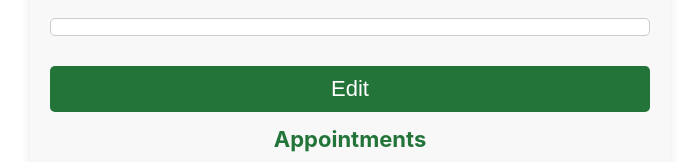
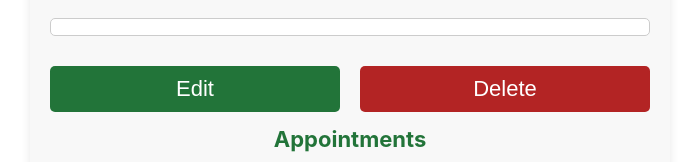
Before and after one commit to razan-zb/RazanSalonWeb, a React (Create React App) app: page /one-client in a window 1280 px wide. Shown: the part 423-585 px from the top of the page, without its empty margins (290-989 px from the left). Built offline with nearby package versions, Linux system fonts and the light colour scheme; no server answers.

Commit message:
update visitor appointment

```diff
--- a/src/assest/helpers/api.js
+++ b/src/assest/helpers/api.js
@@ -130,7 +130,7 @@ export const featchsaveClient = async (clientData) => {
 
 // Create appointment
 export const featchCreateAppointment = async (appointment) => {
-
+console.log(appointment);
   try {
     const response = await fetch(`${BASE_URL}/appointments/create`, {
       method: 'POST',
--- a/src/pages/behindMainAdminPage/BookingForOne.js
+++ b/src/pages/behindMainAdminPage/BookingForOne.js
@@ -52,6 +52,7 @@ const BookingForOne = () => {
                     setBookingDetails(prev => ({
                         ...prev,
                         service: appointmentForTime.service || '',
+                        _id:appointmentForTime._id || ''
                     }));
                     setSelectedClient(appointmentForTime.client);
                 }
@@ -95,6 +96,30 @@ const BookingForOne = () => {
 
     fetchClientsAndAppointments();
 }, [date, time]);
+
+const handleDelete = async () => {
+  const confirmDelete = window.confirm(t('Are you sure you want to delete this appointment?'));
+  if (!confirmDelete) return;
+
+  try {
+    const response = await Functions.fetchDeleteAppointment(bookingDetails._id);
+    if (response) {
+
+      const cachedAppointments = JSON.parse(localStorage.getItem('appointments')) || [];
+      const updatedAppointments = cachedAppointments.filter(app => app._id !== bookingDetails._id);
+      localStorage.setItem('appointments', JSON.stringify(updatedAppointments));
+
+      alert(t('Appointment has been deleted.'));
+      navigate(-1);
+    } else {
+      alert(t('Failed to delete appointment.'));
+    }
+  } catch (error) {
+    console.error('Error deleting appointment:', error);
+    alert(t('An error occurred while deleting the appointment.'));
+  }
+};
+
 
 const handleSave = async () => {
   if (!selectedClient || !bookingDetails.service) {
@@ -179,6 +204,9 @@ const handleSave = async () => {
         <SC.ButtonContainer>
           <SC.Button onClick={handleSave}>{t('Save')}</SC.Button>
         </SC.ButtonContainer>
+        <SC.ButtonContainer onClick={handleDelete} style={{ backgroundColor: '#e74c3c', marginTop: '10px' }}>
+          <SC.Button>{t('Delete Appointment')}</SC.Button>
+        </SC.ButtonContainer>
       </SC.DetailContainer>
     </SC.Container>
   );
--- a/src/pages/behindMainAdminPage/FirstSectionOneBox.js
+++ b/src/pages/behindMainAdminPage/FirstSectionOneBox.js
@@ -51,6 +51,29 @@ const FirstSectionOneBox = () => {
 
     fetchData();
 }, []);
+
+const handleDelete = async () => {
+  const confirmDelete = window.confirm(t('Are you sure you want to delete this appointment?'));
+  if (!confirmDelete) return;
+
+  try {
+    const response = await Functions.fetchDeleteAppointment(appointment._id);
+    if (response) {
+      // עדכון הזיכרון המקומי
+      const cachedAppointments = JSON.parse(localStorage.getItem('appointments')) || [];
+      const updatedAppointments = cachedAppointments.filter(app => app._id !== appointment._id);
+      localStorage.setItem('appointments', JSON.stringify(updatedAppointments));
+
+      alert(t('Appointment has been deleted.'));
+      navigate(-1); // חזרה לעמוד הקודם
+    } else {
+      alert(t('Failed to delete appointment.'));
+    }
+  } catch (error) {
+    console.error('Error deleting appointment:', error);
+    alert(t('An error occurred while deleting the appointment.'));
+  }
+};
 
   const handleSave = async () => {
     if (!status || !price) {
@@ -176,6 +199,9 @@ const FirstSectionOneBox = () => {
         <SC.Button4 onClick={handleSave}>
           <SC.ButtonText>{t('Save')}</SC.ButtonText>
         </SC.Button4>
+        <SC.Button4 onClick={handleDelete} style={{ backgroundColor: '#e74c3c', marginTop: '10px' }}>
+          <SC.ButtonText>{t('Delete Appointment')}</SC.ButtonText>
+        </SC.Button4>
       </div>
     </SC.Container>
   );
--- a/src/pages/behindMainAdminPage/OneClient.js
+++ b/src/pages/behindMainAdminPage/OneClient.js
@@ -61,6 +61,28 @@ const OneClient = () => {
   if (loading) {
     return <p>{t('Loading...')}</p>;
   }
+
+  const handleDelete = async () => {
+    if (!window.confirm(t('Are you sure you want to delete this client?'))) return;
+
+    try {
+      const response = await Functions.fetchDeleteClient(clientData.phoneNumber);
+      if (response) {
+
+        const cachedClients = JSON.parse(localStorage.getItem('clients')) || [];
+        const updatedClients = cachedClients.filter(c => c._id !== clientData._id);
+        localStorage.setItem('clients', JSON.stringify(updatedClients));
+
+        alert(t('Success') + ': ' + t('Client has been deleted.'));
+        navigate(-1);
+      } else {
+        alert(t('Error') + ': ' + t('Failed to delete client.'));
+      }
+    } catch (error) {
+      console.error('Error deleting client:', error);
+      alert(t('Error') + ': ' + t('An error occurred while deleting the client.'));
+    }
+  };
 
   const handleUpdate = (field, value) => {
     setIsEditing(true);
@@ -170,7 +192,14 @@ const OneClient = () => {
         <SC.Button onClick={() => setIsEditing(!isEditing)}>
           {isEditing ? t('Cancel') : t('Edit')}
         </SC.Button>
+
         {isEditing && <SC.Button onClick={handleSave}>{t('Save')}</SC.Button>}
+
+        {!isEditing && (
+          <SC.DeleteButton onClick={handleDelete}>
+            {t('Delete')}
+          </SC.DeleteButton>
+        )}
       </SC.ButtonContainer>
 
       <SC.Title>{t('Appointments')}</SC.Title>
--- a/src/pages/behindMainAdminPage/behindAdminPageStyling.js
+++ b/src/pages/behindMainAdminPage/behindAdminPageStyling.js
@@ -224,7 +224,15 @@ export const Button = styled.button`
     background: #9BC8A7;
   }
 `;
+export const DeleteButton = styled(Button)`
+  background-color: #b32424;
+  color: white;
+  margin-left: 10px;
 
+  &:hover {
+    background-color: #8a1a1a;
+  }
+`;
 // Appointments Section
 export const AppointmentsContainer = styled.div`
   margin-top: 20px;
--- a/src/pages/visitor/innerComponents/BookingCalendarVisitor.js
+++ b/src/pages/visitor/innerComponents/BookingCalendarVisitor.js
@@ -104,7 +104,10 @@ const BookingCalendarVisitor = () => {
   };
 
   const handleSlotSelection = (time) => {
-    navigate(`/visitor-booking`, { state: { date:selectedDate, time }});
+    if(!isSlotBooked(time)){
+          navigate(`/visitor-booking`, { state: { date:selectedDate, time }});
+
+    }
   };
 
   return (
--- a/src/pages/visitor/innerComponents/VisitorBooking.js
+++ b/src/pages/visitor/innerComponents/VisitorBooking.js
@@ -1,4 +1,4 @@
-import React, { useState, useEffect } from 'react';
+import React, { useState } from 'react';
 import * as SC from './styleForBookingCalendar';
 import { useTranslation } from 'react-i18next';
 import { useNavigate, useLocation } from 'react-router-dom';
@@ -10,13 +10,11 @@ const VisitorBooking = () => {
   const navigate = useNavigate();
   const location = useLocation();
   const { date, time } = location.state || {};
-
   const [bookingDetails, setBookingDetails] = useState({
     date: date,
     time: time,
     service: '',
-    clientName: '',
-    phoneNumber: '',
+    client: '',
     stylist: '',
     price: 0,
     status: 'pending',
@@ -25,22 +23,74 @@ const VisitorBooking = () => {
     updatedAt: new Date(),
   });
 
-  const handleSave = async () => {
-    if (!bookingDetails.clientName || !bookingDetails.service || !bookingDetails.phoneNumber) {
-      alert(t('Error') + ': ' + t('Please fill in all required fields.'));
-      return;
+
+
+
+  const handleSaveClient = async () => {
+
+    const newClient = {
+      _id: `client_${Date.now()}_${Math.random().toString(36).substr(2, 9)}`,
+      name: bookingDetails.client,
+      phoneNumber: bookingDetails.phoneNumber,
+      fileOpeningDate: new Date().toISOString(),
+      address: 'a',
+      birthday: '1/1/2000',
+      naturalHairColor: 'a',
+      hairType: 'a',
+      problemsOrNotes: 'a',
+    };
+    try {
+      // Update the client on the server
+      const createdClient = await Functions.featchsaveClient(newClient);
+      if (createdClient) {
+
+          // Update local cache
+          const cachedClients = JSON.parse(localStorage.getItem('clients')) || [];
+          const updatedClients = cachedClients.map((client) =>
+              client._id === newClient._id ? newClient : client
+          );
+
+          // If the client is new, add it to the cache
+          if (!cachedClients.some(client => client._id === newClient._id)) {
+              updatedClients.push(newClient);
           }
 
+          // Save the updated cache
+          localStorage.setItem('clients', JSON.stringify(updatedClients));
+          return newClient;
+
+      } else {
+          alert(t('Error') + ': ' + t('Failed to update client. Please try again.'));
+          return null;
+      }
+  } catch (error) {
+      console.error('Error updating client:', error);
+      alert(t('Error') + ': ' + t('An error occurred while updating the client.'));
+  }
+  };
+
+  const handleSaveAppointment = async (selectedClient) => {
+
     try {
-      const response = await Functions.featchCreateAppointment(bookingDetails);
+        // Prepare the new booking details
+        const newBooking = {
+            ...bookingDetails,
+            client: selectedClient,
+            createdAt: new Date().toISOString(),
+            updatedAt: new Date().toISOString(),
+        };
+
+        // Send to server
+        const response = await Functions.featchCreateAppointment(newBooking);
 
         if (response) {
-          // Update the local cache
+            // Update local cache
             const cachedAppointments = JSON.parse(localStorage.getItem('appointments')) || [];
-          localStorage.setItem('appointments', JSON.stringify([...cachedAppointments, bookingDetails]));
+            cachedAppointments.push(newBooking);
+            localStorage.setItem('appointments', JSON.stringify(cachedAppointments));
 
             alert(t('Success') + ': ' + t('Saved!'));
-          navigate(-1); // Navigate back
+            navigate(-1); // Go back to the previous page
         } else {
             alert(t('Error') + ': ' + t('Failed to save the appointment.'));
         }
@@ -49,6 +99,25 @@ const VisitorBooking = () => {
         alert(t('Error') + ': ' + t('An error occurred while saving the appointment.'));
     }
   };
+
+
+  const handleSave = async () => {
+    if (!bookingDetails.client || !bookingDetails.service || !bookingDetails.phoneNumber) {
+      alert(t('Error') + ': ' + t('Please fill in all required fields.'));
+      return;
+    }
+    const clients = JSON.parse(localStorage.getItem('clients')) || [];
+    const foundClient = clients.find(client => client.phoneNumber === bookingDetails.phoneNumber);
+    if(foundClient){
+      handleSaveAppointment(foundClient);
+    }
+    else{
+      const Client= await handleSaveClient();
+      if(Client)
+        handleSaveAppointment(Client);
+    }
+
+  }
 
   return (
     <SC.Container>
@@ -67,8 +136,8 @@ const VisitorBooking = () => {
         <SC.Label2>{t('Client Name')}</SC.Label2>
         <SC.Input2
           type="text"
-          value={bookingDetails.clientName}
-          onChange={(e) => setBookingDetails({ ...bookingDetails, clientName: e.target.value })}
+          value={bookingDetails.client}
+          onChange={(e) => setBookingDetails({ ...bookingDetails, client: e.target.value })}
           placeholder={t('Enter your name')}
         />
 
```
Lines whose indentation alone changed are shown as unchanged.
